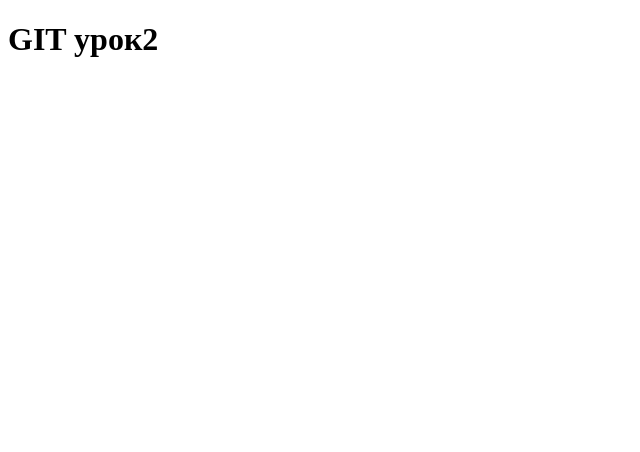
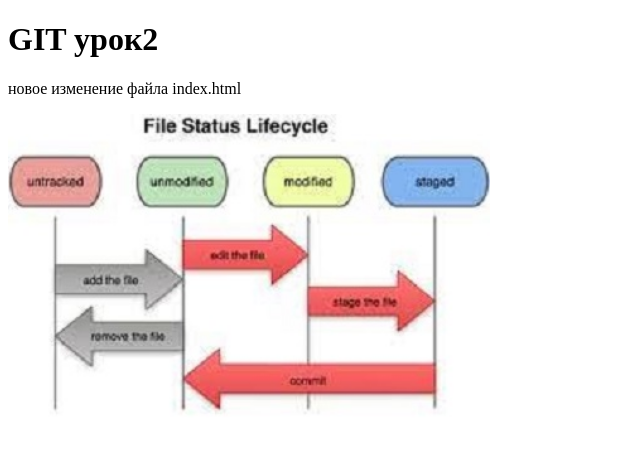
Before and after one commit to scimbal19/test, a plain HTML site: page index.html in a window 1280 px wide. Shown: the whole page, without its empty margins (0-640 px from the left). Drawn offline with Linux system fonts and the light colour scheme.

Commit message:
second commit

```diff
--- a/index.html
+++ b/index.html
@@ -8,5 +8,7 @@
   </head>
   <body>
     <h1>GIT урок2</h1>
+    <p>новое изменение файла index.html</p>
+    <img src="lifecycle.jpg" alt="File Status Lifecycle" width="482" />
   </body>
 </html>
```
Also changed, not shown: lifecycle.jpg (renamed from завантаження - копия.jpg).
